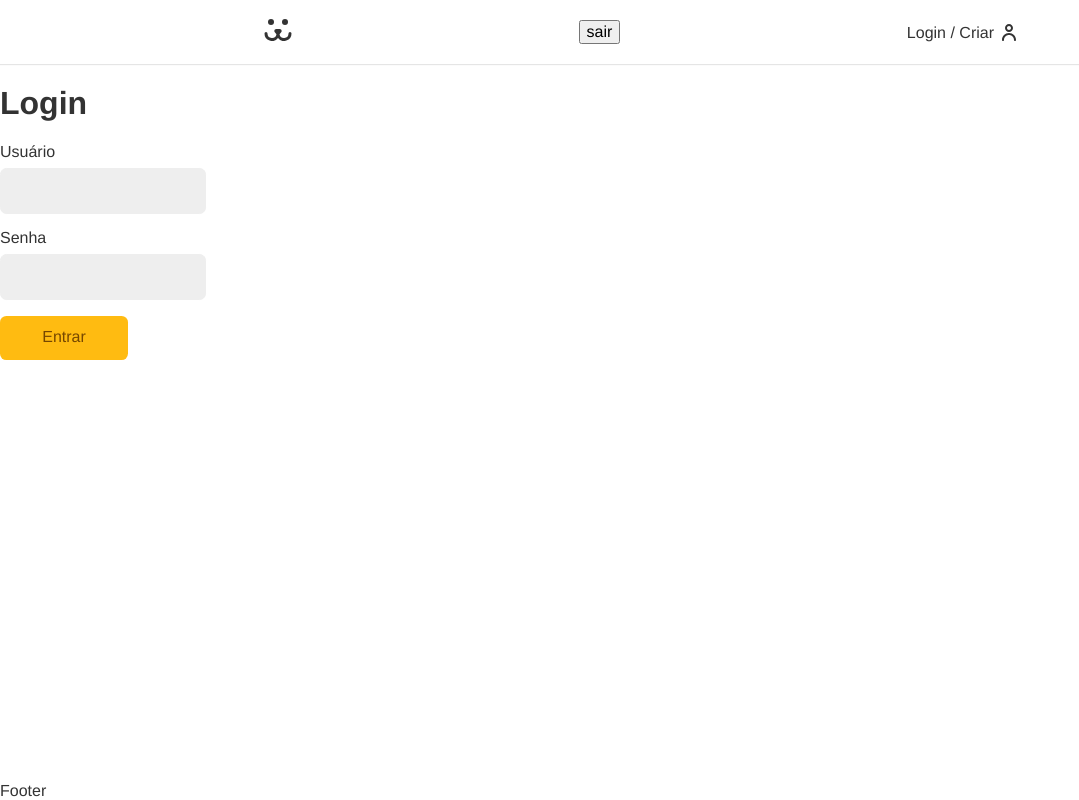
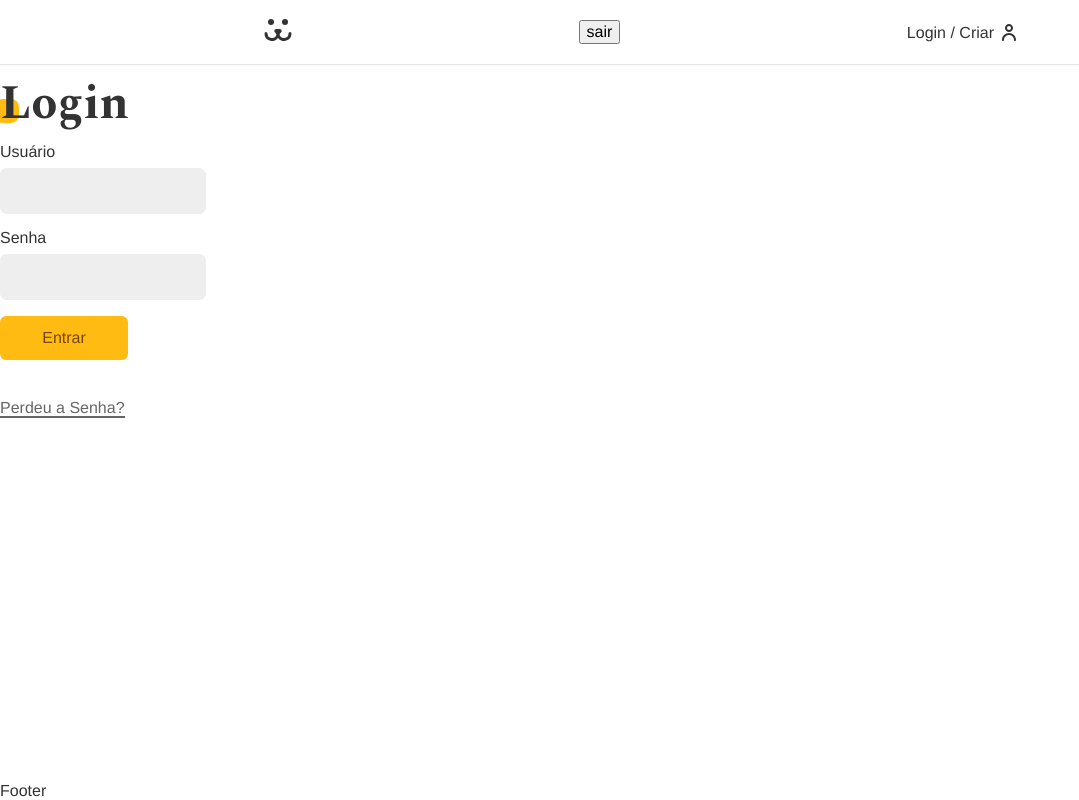
Before and after one commit to pedroAndrad1/pets, a React (Create React App) app: page /login in a window 1280 px wide. Shown: the whole page, without its empty margins (0-1079 px from the left). Built offline with nearby package versions, Linux system fonts and the light colour scheme.

Commit message:
Avançando mais um pouco nos estilos do form

```diff
--- a/src/components/Header/Header.css
+++ /dev/null
@@ -1,13 +0,0 @@
-.login::after{
-    content: ''; /*Para ele aparecer, ja que vai ser um icone*/
-    display: inline-block;/*Tambem para aparecer*/
-    background: url('../../assets/usuario.svg') no-repeat center center;
-    position: relative;
-    top: 3px;
-    margin-left: .5rem;
-
-
-    /*Valores tirados do Figma*/
-    width: 14px;
-    height: 17px;
-}
--- a/src/components/Header/index.js
+++ b/src/components/Header/index.js
@@ -2,8 +2,8 @@ import React, { useContext } from 'react';
 import styled from 'styled-components';
 import logo from '../../assets/logo.svg';
 import Link from 'react-router-dom/Link';
-import './Header.css';
 import { UserContext } from '../../UserContext';
+import { HeaderLink } from './styles';
 
 const HeaderContainer = styled.header`
     background-color: #fff;
@@ -40,9 +40,9 @@ const Header = () => {
                 <button onClick = {() => userLogout()}> sair </button>
                 {
                     data ?
-                        <Link to='/conta' className='login'>{data.nome}</Link>
+                        <HeaderLink to='/conta'>{data.nome}</HeaderLink>
                         :
-                        <Link to='/login' className='login'>Login / Criar</Link>
+                        <HeaderLink to='/login'>Login / Criar</HeaderLink>
                 }
 
             </Nav>
--- /dev/null
+++ b/src/components/Header/styles.js
@@ -0,0 +1,22 @@
+import styled from 'styled-components';
+import { Link } from 'react-router-dom';
+import usuario from '../../assets/usuario.svg';
+
+
+export const HeaderLink = styled(Link)`
+
+    &:after{
+        content: " "; /*Para ele aparecer, ja que vai ser um icone*/
+        display: inline-block;/*Tambem para aparecer*/
+        background: url(${usuario}) no-repeat center center;
+        position: relative;
+        top: 3px;
+        margin-left: .5rem;
+
+
+        /*Valores tirados do Figma*/
+        width: 14px;
+        height: 17px;
+    }
+
+`
--- /dev/null
+++ b/src/components/Title/index.js
@@ -0,0 +1,35 @@
+import React from 'react';
+import styled from 'styled-components';
+
+const StyledTitle = styled.h1`
+    font-family: var(--type-second);
+    line-height: 1;
+    font-size: 3rem;
+    margin: 1rem 0;
+    position: relative; /**Para ajeitar o after */
+    z-index: 1 /**Para ficar em cima do after */;
+
+    &:after{
+        content:'';
+        display: block;
+        width: 1.5rem;
+        height: 1.5rem;
+        background: #fb1;
+        position: absolute;
+        bottom: 5px;
+        left: -5px;
+        border-radius: .5rem;
+        z-index: -1;
+    }
+`
+
+const Title = ({ children }) => {
+
+    return (
+        <StyledTitle>
+            {children}
+        </StyledTitle>
+    )
+}
+
+export default Title;
--- a/src/index.css
+++ b/src/index.css
@@ -1,3 +1,5 @@
+@import url('https://fonts.googleapis.com/css2?family=Spectral:wght@700&display=swap');
+
 body{
     --primary: #333;
     --type-first: Helvetica, Arial, sans-serif;
@@ -24,3 +26,16 @@ a{
     min-height: calc(100vh - var(--body-padding-top));
 
   }
+
+/*Animacao de entrada das pages */
+.animeLeft{
+    opacity: 0;
+    transform: translateX(-20px);
+    animation: animeLeft .3s forwards;
+}
+@keyframes animeLeft{
+   to{
+       opacity: 1;
+       transform: none;
+   }
+}
--- a/src/pages/Login/LoginForm/index.js
+++ b/src/pages/Login/LoginForm/index.js
@@ -4,6 +4,8 @@ import Input from '../../../components/Input';
 import useForm from '../../../hooks/useForm';
 import { UserContext } from '../../../UserContext';
 import { useHistory } from 'react-router-dom';
+import {PerdeuSenha } from './styles';
+import Title from '../../../components/Title';
 
 const LoginForm = () => {
 
@@ -25,9 +27,9 @@ const LoginForm = () => {
     }
 
     return (
-        <section>
-            <h1>Login</h1>
-            <form onSubmit={handleSubmit}>
+        <section className='animeLeft'>
+            <Title>Login</Title>
+            <form onSubmit={handleSubmit} style={{marginBottom: '2rem'}}>
                 <Input
                     label='Usuário'
                     name='user'
@@ -45,6 +47,7 @@ const LoginForm = () => {
                         <Button>Entrar </Button>
                 }
             </form>
+            <PerdeuSenha to='login/recuperar-senha'>Perdeu a Senha?</PerdeuSenha>
         </section>
     )
 }
--- /dev/null
+++ b/src/pages/Login/LoginForm/styles.js
@@ -0,0 +1,17 @@
+import styled from 'styled-components';
+import {Link} from 'react-router-dom';
+
+export const PerdeuSenha = styled(Link)`
+    display: inline-block;
+    color: #666;
+    padding: .5rem 0;
+    line-height: 1;
+
+    &:after{
+        content:'';
+        height: 2px;
+        width: 100%;
+        background: currentColor;
+        display: block;
+    }
+`
```
Also changed, not shown: src/pages/Login/LoginForm/LoginForm.css (added).
